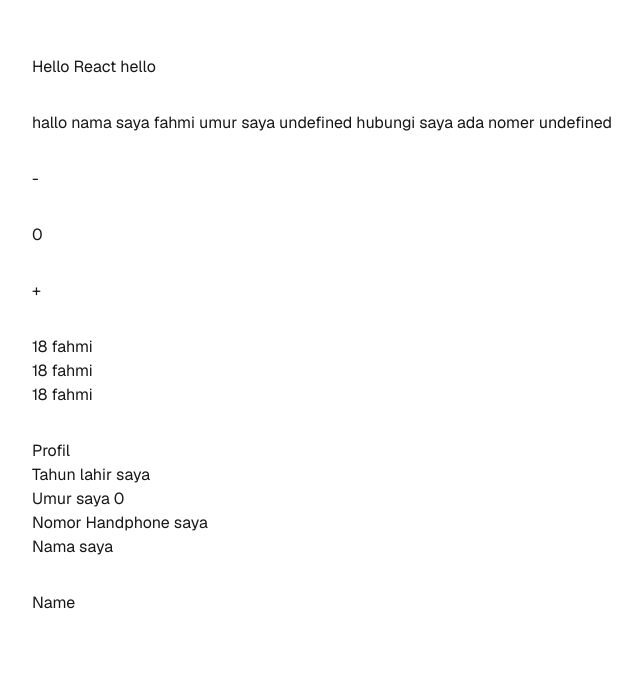
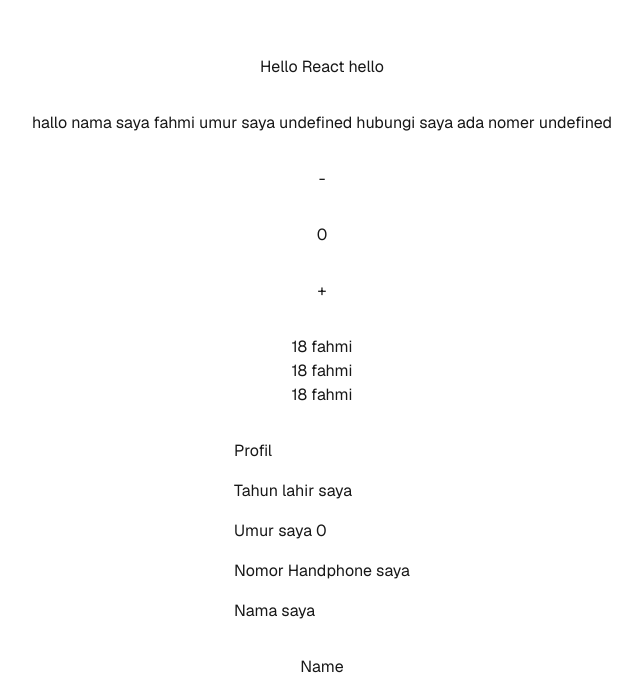
Before and after one commit to FahmiAffan/react-boilerplate, a Next.js app: page / in a window 1280 px wide. Shown: the part 109-800 px from the top of the page, without its empty margins (318-960 px from the left). Built offline with nearby package versions, Linux system fonts and the light colour scheme.

Commit message:
setup tailwind & postcss

```diff
--- a/src/app/components/InputField/text-input/index.tsx
+++ b/src/app/components/InputField/text-input/index.tsx
@@ -6,5 +6,14 @@ interface props {
 }
 
 export default function Button(props: props) {
-  return <input type="text" className="input" placeholder={props.title} value={props.value} />;
+  return (
+    <input
+      type={props.type || "text"}
+      onChange={props.onChange}
+      name={props.title}
+      className="input"
+      placeholder={props.title}
+      value={props.value}
+    />
+  );
 }
--- a/src/app/page.tsx
+++ b/src/app/page.tsx
@@ -5,6 +5,7 @@ import { trx } from "./User/UserHandler";
 import Button from "./components/Button";
 import Table from "./components/Table";
 import { useState } from "react";
+import './style/index.css';
 
 const data = [
   { name: "fahmi", age: 18 },
@@ -54,7 +55,7 @@ export default function Home() {
           ))}
         </ul>
 
-        <div>
+        <div className="flex flex-col gap-4">
           <h1>Profil</h1>
           <p>Tahun lahir saya {form.lahir}</p>
           <p>Umur saya {form.age}</p>
--- /dev/null
+++ b/src/app/style/index.css
@@ -0,0 +1,3 @@
+@tailwind base;
+@tailwind components;
+@tailwind utilities;
--- /dev/null
+++ b/tailwind.config.js
@@ -0,0 +1,8 @@
+/** @type {import('tailwindcss').Config} */
+module.exports = {
+  content: ["./src/**/*.{js,jsx,ts,tsx}"],
+  theme: {
+    extend: {},
+  },
+  plugins: [],
+};
```
Also changed, not shown: package.json (+10 -5 lines), 1 other file (tests, documents, lock files or other folders).
